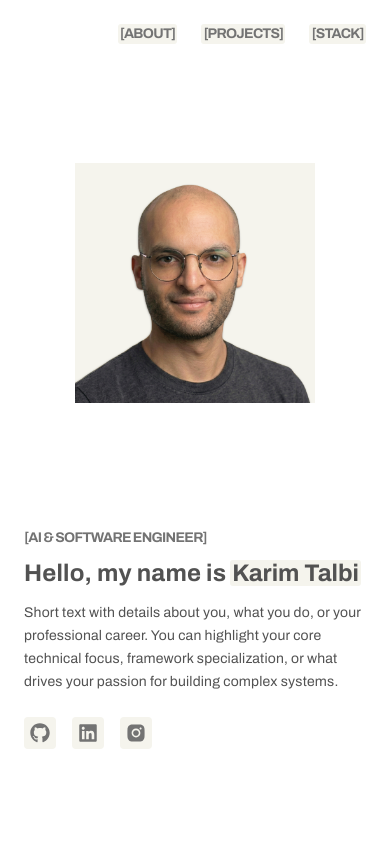
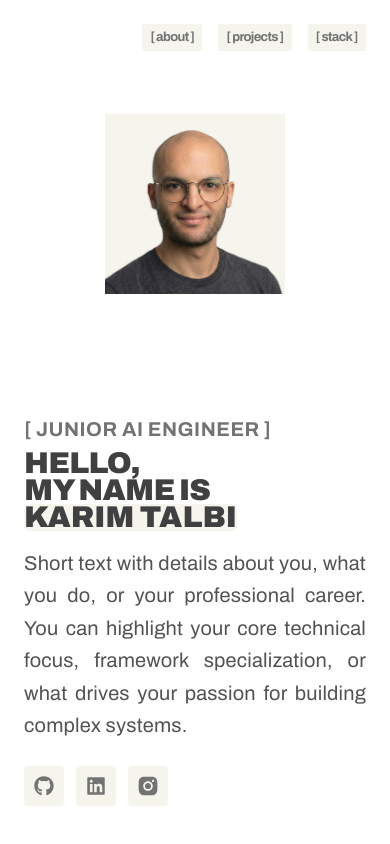
Before and after one commit to KarimTalbi/portfolio, a React (Vite) app: page / in a window 390 px wide. Built offline with nearby package versions, Linux system fonts and the light colour scheme.

Commit message:
Refine Hero component styles, optimize blob layout, and adjust typography for better responsiveness and visual impact.

```diff
--- a/index.html
+++ b/index.html
@@ -9,7 +9,7 @@
 
   <link rel="preconnect" href="https://fonts.googleapis.com">
   <link rel="preconnect" href="https://fonts.gstatic.com" crossorigin>
-  <link href="https://fonts.googleapis.com/css2?family=Archivo:wdth,wght@62.5..100,100..900&display=swap" rel="stylesheet">
+  <link href="https://fonts.googleapis.com/css2?family=Archivo:wdth,wght@62.5..125,100..900&display=swap" rel="stylesheet">
 </head>
 <body class="bg-white text-neutral-600 antialiased">
 <div id="root"></div>
--- a/src/components/Hero.tsx
+++ b/src/components/Hero.tsx
@@ -22,18 +22,50 @@ export default function Hero() {
 
       {/* 1. Header / Navigation Bar */}
       <header className="w-full py-6 flex justify-end items-center shrink-0">
-        <nav className="flex gap-6 md:gap-8 text-sm font-bold text-body tracking-tighter">
-          <a href="#about" onClick={(e) => handleNavClick(e, 0)} className="hover:text-accent transition-colors bg-[#f5f4ed] rounded-[3px] px-0.5 text-neutral-500">[ABOUT]</a>
-          <a href="#projects" onClick={(e) => handleNavClick(e, 1)} className="hover:text-accent transition-colors bg-[#f5f4ed] rounded-[3px] px-0.5 text-neutral-500">[PROJECTS]</a>
-          <a href="#stack" onClick={(e) => handleNavClick(e, 2)} className="hover:text-accent transition-colors bg-[#f5f4ed] rounded-[3px] px-0.5 text-neutral-500">[STACK]</a>
+        <nav
+          className="flex gap-4 md:gap-6 font-bold text-body tracking-tighter"
+          style={{ fontSize: "clamp(13px, 1.1vw, 16px)" }}
+        >
+          <a
+            href="#about"
+            onClick={(e) => handleNavClick(e, 0)}
+            className="hover:text-accent transition-colors bg-[#f5f4ed] rounded-[3px] px-2 py-0.5 text-neutral-500"
+          >
+            [&nbsp;about&nbsp;]
+          </a>
+
+          <a
+            href="#projects"
+            onClick={(e) => handleNavClick(e, 1)}
+            className="hover:text-accent transition-colors bg-[#f5f4ed] rounded-[3px] px-2 py-0.5 text-neutral-500"
+          >
+            [&nbsp;projects&nbsp;]
+          </a>
+
+          <a
+            href="#stack"
+            onClick={(e) => handleNavClick(e, 2)}
+            className="hover:text-accent transition-colors bg-[#f5f4ed] rounded-[3px] px-2 py-0.5 text-neutral-500"
+          >
+            [&nbsp;stack&nbsp;]
+          </a>
         </nav>
       </header>
 
       {/* 2. Main Hero Split Content */}
-      <main className="flex-1 grid grid-cols-1 md:grid-cols-12 gap-8 md:gap-12 items-center py-12 md:py-12 min-h-0">
+      <main className="flex-1 grid grid-cols-1 landscape:grid-cols-12 gap-0 landscape:gap-16 items-center py-4 landscape:py-8 min-h-0">
 
-        <div className="md:col-span-5 flex justify-center md:justify-end w-full order-first md:order-last">
-          <div className="blob w-full  max-w-60 aspect-square overflow-hidden">
+        {/* Profile Image Column */}
+        <div className="landscape:col-span-5 flex justify-center w-full order-first landscape:order-last mb-20">
+          {/* Upped the max cap from 340px to 420px so it fills out a wide desktop split nicely */}
+          {/* Swapping 35vmin for 25vw forces the image to track the horizontal window edge directly */}
+          <div
+            className="blob shrink-0"
+            style={{
+              width: "clamp(180px, 40vw, 500px)",
+              height: "clamp(180px, 40vw, 500px)"
+            }}
+          >
             <img
               src="/src/assets/profile.png"
               alt="Hamza Karim Talbi"
@@ -43,43 +75,52 @@ export default function Hero() {
         </div>
 
         {/* Left Side: Text and Actions */}
-        <div className="md:col-span-7 flex flex-col items-start text-left h-full justify-center">
+        <div className="landscape:col-span-7 flex flex-col items-start text-left h-full justify-center">
 
           {/* Accent Label */}
-          <span className="text-sm uppercase font-bold tracking-tighter mb-3 text-neutral-500">
-            [AI & Software Engineer]
+          <span
+            className="font-bold tracking-wide text-neutral-500 mb-2"
+            style={{ fontSize: "clamp(20px, 1.5vw, 30px)" }}
+          >
+            [&nbsp;JUNIOR AI ENGINEER&nbsp;]
           </span>
 
-          {/* Main Typography Headline with much cleaner dynamic scales */}
-          <h1 className="font-bold leading-[1.1] mb-4 font-stretch-75% text-2xl sm:text-4xl md:text-5xl lg:text-6xl">
-            Hello, my name is
-            <span className="bg-[#f5f4ed] rounded-[3px] px-0.5 normal-case tracking-normal mx-1">Karim Talbi</span>
+          {/* Headline: Max ceiling increased from 54px to 76px for that heavy, architectural desktop impact */}
+          <h1
+            className="font-black tracking-tight leading-[0.9] mb-4 font-stretch-75% text-nowrap uppercase text-neutral-700"
+            style={{ fontSize: "clamp(30px, 4.5vw, 76px)" }}
+          >
+            Hello, <br/> my name is <br/>
+            <span className="bg-[#f5f4ed] leading-[0.9] rounded-md tracking-normal inline-block">Karim Talbi</span>
           </h1>
 
-          {/* Paragraph Bio Description */}
-          <p className="text-body max-w-xl text-sm sm:text-base md:text-lg mb-6 leading-relaxed">
+          {/* Paragraph Bio Description: Max ceiling slightly nudged up for reading comfort on big monitors */}
+          <p
+            className=" font-stretch-108% max-w-3xl leading-relaxed mb-6 text-justify"
+            style={{ fontSize: "clamp(20px, 1.7vw, 30px)" }}
+          >
             Short text with details about you, what you do, or your professional career.
             You can highlight your core technical focus, framework specialization,
             or what drives your passion for building complex systems.
           </p>
 
           {/* Action Buttons */}
-          <div className="flex flex-wrap items-center gap-4">
+          <div className="flex flex-wrap items-center gap-3">
             <div className="tooltip tooltip-bottom" data-tip="GitHub">
-              <button className="btn btn-square btn-ghost btn-sm border-none bg-[#f5f4ed] text-neutral-500 hover:text-neutral-600 hover:bg-[#f5f4ed] cursor-pointer">
-                <FaGithub className="size-5"/>
+              <button className="btn btn-square btn-ghost border-none bg-[#f5f4ed] text-neutral-500 hover:text-neutral-600 hover:bg-[#f5f4ed] cursor-pointer w-10 h-10 min-h-0">
+                <FaGithub className="text-xl"/>
               </button>
             </div>
 
             <div className="tooltip tooltip-bottom" data-tip="LinkedIn">
-              <button className="btn btn-square btn-ghost btn-sm border-none bg-[#f5f4ed] text-neutral-500 hover:text-neutral-600 hover:bg-[#f5f4ed] cursor-pointer">
-                <FaLinkedin className="size-5"/>
+              <button className="btn btn-square btn-ghost border-none bg-[#f5f4ed] text-neutral-500 hover:text-neutral-600 hover:bg-[#f5f4ed] cursor-pointer w-10 h-10 min-h-0">
+                <FaLinkedin className="text-xl"/>
               </button>
             </div>
 
             <div className="tooltip tooltip-bottom" data-tip="Instagram">
-              <button className="btn btn-square btn-ghost btn-sm border-none bg-[#f5f4ed] text-neutral-500 hover:text-neutral-600 hover:bg-[#f5f4ed] cursor-pointer">
-                <AiFillInstagram className="size-5.5"/>
+              <button className="btn btn-square btn-ghost border-none bg-[#f5f4ed] text-neutral-500 hover:text-neutral-600 hover:bg-[#f5f4ed] cursor-pointer w-10 h-10 min-h-0">
+                <AiFillInstagram className="text-2xl"/>
               </button>
             </div>
           </div>
--- a/src/index.css
+++ b/src/index.css
@@ -20,6 +20,9 @@
 }
 
 .blob {
-  aspect-ratio: 1;
+  display: block;
+  width: 100%;
+  aspect-ratio: 1 / 1 !important;
+
   clip-path: shape(from 21.11% 13.34%,curve to 29.03% 7.99% with 25.01% 10.63%,smooth to 37.79% 4.56%,smooth to 47.30% 2.58%,smooth to 56.83% 2.54%,smooth to 66.15% 5.30%,smooth to 73.86% 10.71%,smooth to 80.42% 17.49%,smooth to 86.61% 24.10%,smooth to 93.29% 31.25%,smooth to 96.37% 39.88%,smooth to 96.36% 49.70%,smooth to 96.48% 59.19%,smooth to 93.43% 68.16%,smooth to 88.75% 76.57%,smooth to 81.85% 82.70%,smooth to 73.37% 86.77%,smooth to 65.84% 92.24%,smooth to 57.54% 97.44%,smooth to 48.22% 96.97%,smooth to 38.90% 94.08%,smooth to 30.39% 90.96%,smooth to 21.39% 87.21%,smooth to 14.90% 80.94%,smooth to 9.20% 72.81%,smooth to 5.42% 64.61%,smooth to 4.04% 54.90%,smooth to 1.73% 45.40%,smooth to 5.24% 36.63%,smooth to 10.00% 28.04%,smooth to 14.04% 19.65%,smooth to 21.11% 13.34%);
 }
```
